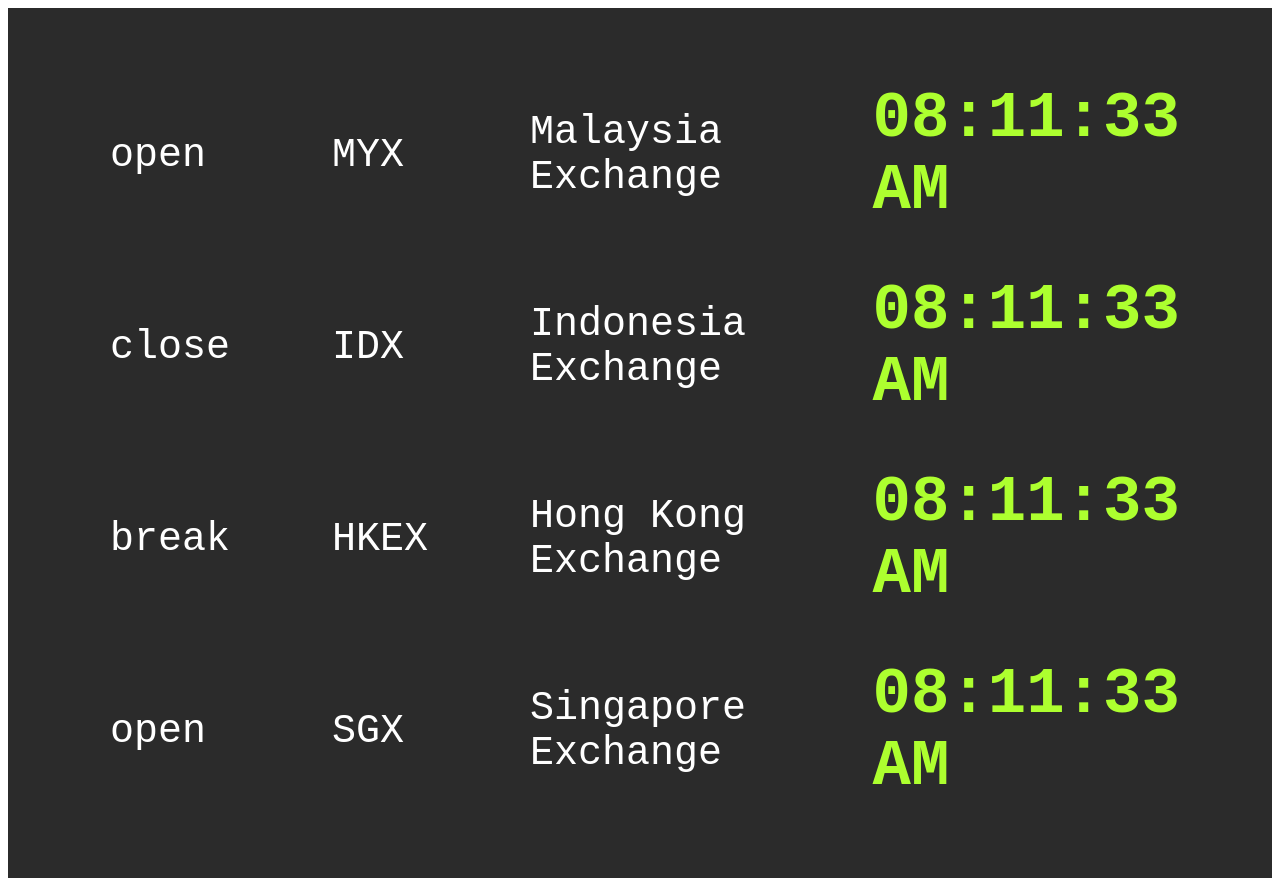
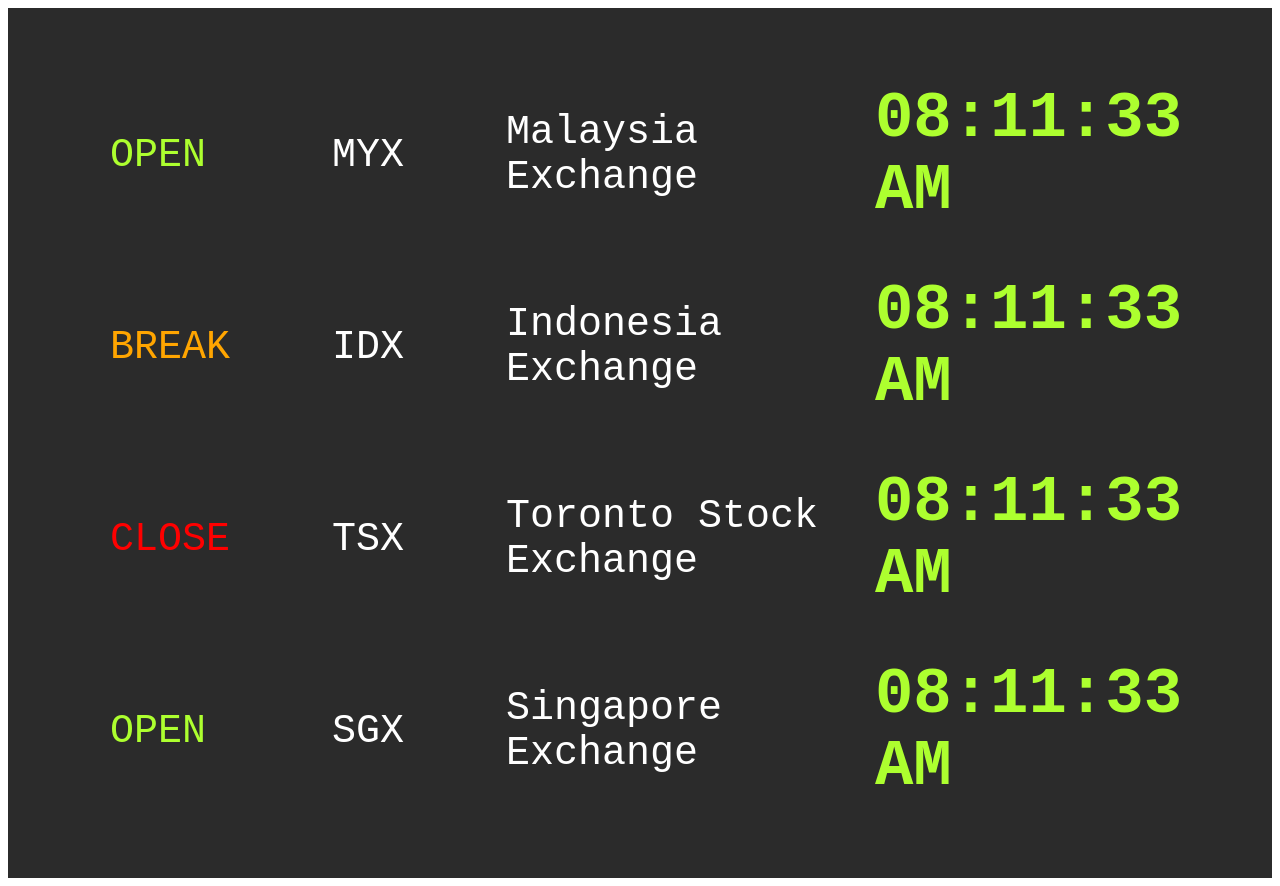
Before and after one commit to aiddin/StockClockList, a Vue app: page / in a window 1280 px wide. Built offline with nearby package versions, Linux system fonts and the light colour scheme.

Commit message:
clock sync otw

```diff
--- a/package.json
+++ b/package.json
@@ -10,6 +10,7 @@
   "dependencies": {
     "core-js": "^3.8.3",
     "pinia": "^2.0.22",
+    "tailwind": "^4.0.0",
     "vue": "^3.2.13",
     "vuex": "^4.0.2"
   },
--- a/src/App.vue
+++ b/src/App.vue
@@ -14,10 +14,10 @@
   data() {
     return {
       exch: [
-        { id: "MYX", name: "Malaysia Exchange ", status: "0", gmTime: "+8" },
-        { id: "IDX", name: "Indonesia Exchange ", status: "1", gmTime: "+7" },
-        { id: "HKEX", name: "Hong Kong Exchange ", status: "2", gmTime: "+8" },
-        { id: "SGX", name: "Singapore Exchange ", status: "0", gmTime: "+8" }, // 1 hour == 3,600,000 milliseconds
+        { id: "MYX", name: "Malaysia Exchange ", status: "0", GMT: +8 },
+        { id: "IDX", name: "Indonesia Exchange ", status: "2", GMT: +7 },
+        { id: "TSX", name: "Toronto Stock Exchange", status: "1", GMT: -5 },
+        { id: "SGX", name: "Singapore Exchange ", status: "0", GMT: +8 }, // 1 hour == 3,600,000 milliseconds
       ],
     };
   },
--- a/src/components/TcClock.vue
+++ b/src/components/TcClock.vue
@@ -1,11 +1,10 @@
-
 <template>
   <div id="clock">
     <h1 :style="style">{{ advancedDateSet }}</h1>
     <h2 :style="style">
       {{ simpleDateTimeSet }}{{ simpleDateSet }}{{ simpleTimeSet }}{{ advancedTimeSet }}
     </h2>
-  </div   >
+  </div>
 </template>
 
 <script>
@@ -15,10 +14,8 @@
   //props from TcData component
   props: [
     "serverDate",
-
     "glow",
-
-
+    "gmTime",
     "simpleTime",
     "simpleDate",
     "simpleDateTime",
@@ -41,16 +38,14 @@
 
       dateServer: this.serverDate,
     };
-
   },
-watch :{
-timeDiff(newTimeDiff,oldTimeDiff){
-  if (newTimeDiff !== oldTimeDiff){
-    this.timeDiff = newTimeDiff;
-
-  }
-}
-},
+  // watch: {
+  //   timeDiff(newTimeDiff, oldTimeDiff) {
+  //     if (newTimeDiff !== oldTimeDiff) {
+  //       this.timeDiff = newTimeDiff;
+  //     }
+  //   },
+  // },
   methods: {
     //setting date time format
     setSimpleDateTime() {
@@ -119,7 +114,7 @@
       const dateLocal1 = new Date();
       const dateServer1 = this.serverDate;
       const timeDiff = dateLocal1.getTime() - dateServer1.getTime();
-        console.log(timeDiff)
+      console.log(timeDiff);
       return timeDiff;
     },
     //set date time for set interval
@@ -133,16 +128,15 @@
   },
 
   computed: {
-
     //styling for glow fx
     style() {
       if (this.glow == undefined) return "";
       else
         return {
-          "text": "0 0 20px rgb(39, 83, 149), 0 0 20px rgba(10, 175, 230, 0)",
+          text: "0 0 20px rgb(39, 83, 149), 0 0 20px rgba(10, 175, 230, 0)",
           color: this.glow,
         };
-    }
+    },
   },
   // watch: {
   // serverDate: function (newVal, oldVal) {
@@ -154,9 +148,7 @@
   mounted() {
     setInterval(() => {
       this.setDateTime();
-
-    }, 1000);
-
+    }, 0);
   },
   beforeUnmount() {
     clearInterval(this.setDateTime);
@@ -188,7 +180,7 @@
 }
 #clock h2 {
   transition: 0.2s;
-  font-size: 8vh ;
+  font-size: 8vh;
   margin: 0;
   padding: 0;
 }
--- a/src/components/TcStockList.vue
+++ b/src/components/TcStockList.vue
@@ -1,9 +1,9 @@
 <template>
-  <div class="stockbg">
+  <div >
     <table class="huh">
       <tbody>
         <tr v-for="exch in exch" :key="exch.id">
-          <td class="tdstyle">
+          <td :style="styleTest" class="tdstyle">
             <tc-stock-stat :stat="exch.status" />
           </td>
           <td class="tdstyle">
@@ -13,7 +13,7 @@
             {{ exch.name }}
           </td>
           <td>
-            <tc-clock :serverDate="serverDate" :glow="glow" :simpleTime="simpleTime">
+            <tc-clock :serverDate="serverDate" :glow="glow" :simpleTime="simpleTime" :gmTime="gmTime">
             </tc-clock>
           </td>
         </tr>
@@ -32,15 +32,43 @@
     TcStockStat,
   },
 
-  props: ["exch"],
+  props: ["exch",],
   data() {
     return {
       serverDate: date,
       simpleTime: true,
+      statColor : this.exch.status,
     };
+  },
+
+  computed: {
+    styleTest(){
+        if (this.statColor === "0"){
+          return {
+            "color": "green",
+          }
+        }else if (this.statColor === "1"){
+            return {
+                "color": "red",
+            }
+        }else if (this.statColor === "2"){
+            return {
+                "color": "yellow",
+            }
+        }
+        else{
+        return {
+
+            "color": "blue",
+
+        };
+    }
+        },
+
   },
   methods: {
     setDateTime() {
+
       this.glow = "";
       this.simpleDate = true;
       this.simpleTime = true;
@@ -49,8 +77,8 @@
     },
     setServerDate() {
       const date = new Date();
+        console.log(this.statColor+ "huhu please work");
 
-      console.log(-date.getTimezoneOffset() / 60 + "heh"); //get utc time offset
       date.setHours(date.getHours() + -1);
       this.serverDate = date;
     },
@@ -77,8 +105,10 @@
   padding-bottom: 15px;
 }
 
-.stockbg {
-  background-color: #2b2b2b;
+
+table{
+    background-color: #2b2b2b;
+    width: auto;
 }
 .tdstyle {
   color: #fff;
--- a/src/components/TcStockStat.vue
+++ b/src/components/TcStockStat.vue
@@ -1,5 +1,5 @@
 <template>
-  <div v-bind:stat="status">
+  <div  :style="status" :stat="status">
     {{ status.message }}
   </div>
 </template>
@@ -9,7 +9,12 @@
   props: ["stat"],
   data() {
     return {
-      message: this.status,
+      status:{
+        message: "default",
+          color: 'white',
+
+      }
+
     };
   },
   created() {
@@ -17,17 +22,21 @@
   },
   methods: {
     test() {
+        console.log(this.stat+"huhu please work");
       if (this.stat == 0) {
         this.status = {
-          message: "open",
+            message:"OPEN",
+        color: "greenyellow",
         };
       } else if (this.stat == 1) {
         this.status = {
-          message: "close",
+          message: "CLOSE",
+            color: 'red',
         };
       } else if (this.stat == 2) {
         this.status = {
-          message: "break",
+          message: "BREAK",
+            color: 'orange',
         };
       }
     },
```
Also changed, not shown: 1 other file (tests, documents, lock files or other folders). Lines whose indentation alone changed are shown as unchanged.
